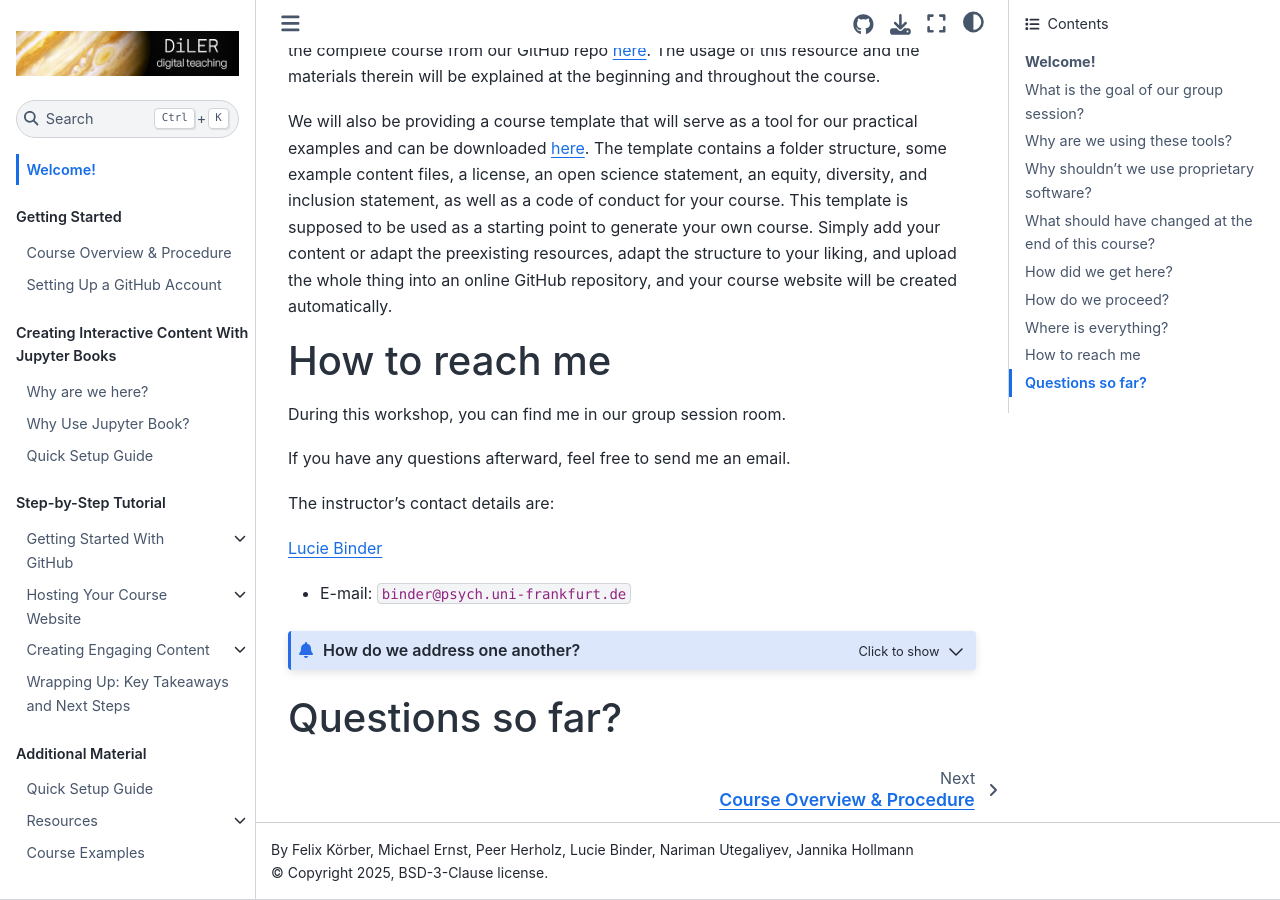
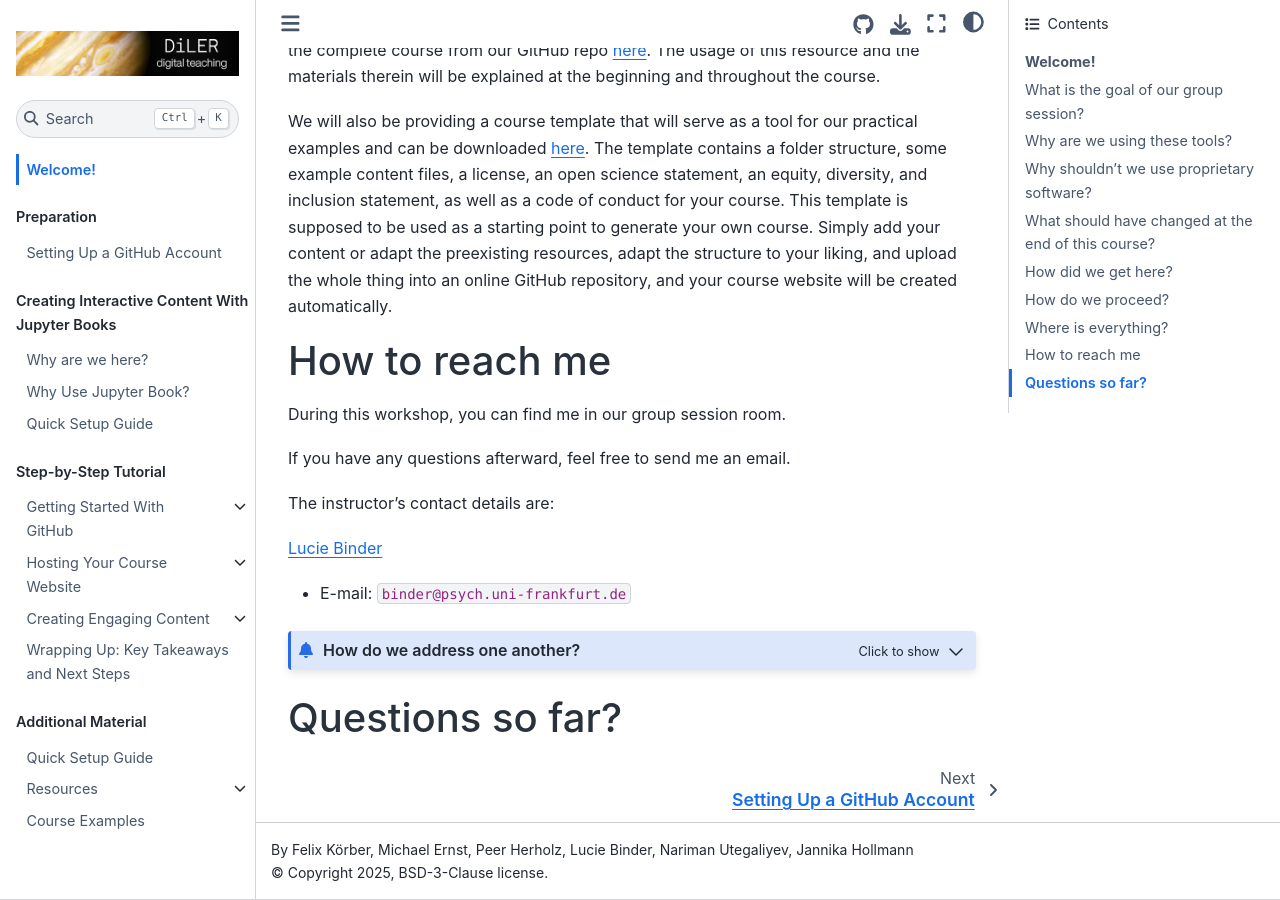
Before and after one commit to luciebinder/ws-openness-2025, a Jupyter Book: the page built from general-information/index.md, in a window 1280 px wide and 900 px high, scrolled down 2134 px. Built offline with Jupyter Book 1.0.4 settings and Sphinx 7.4.7 and the Sphinx Book theme 1.1.4, drawn with Linux system fonts in a browser that asks for light colours; pages that are not in the unit, such as notebooks, are missing from menus.

Commit message:
Update _toc.yml

```diff
--- a/_toc.yml
+++ b/_toc.yml
@@ -4,9 +4,8 @@
 format: jb-book
 root: general-information/index
 parts:
-- caption: Getting Started
+- caption: Preparation
   chapters:
-  - file: general-information/overview
   - file: content/account
 - caption: Creating Interactive Content With Jupyter Books
   chapters:
```
